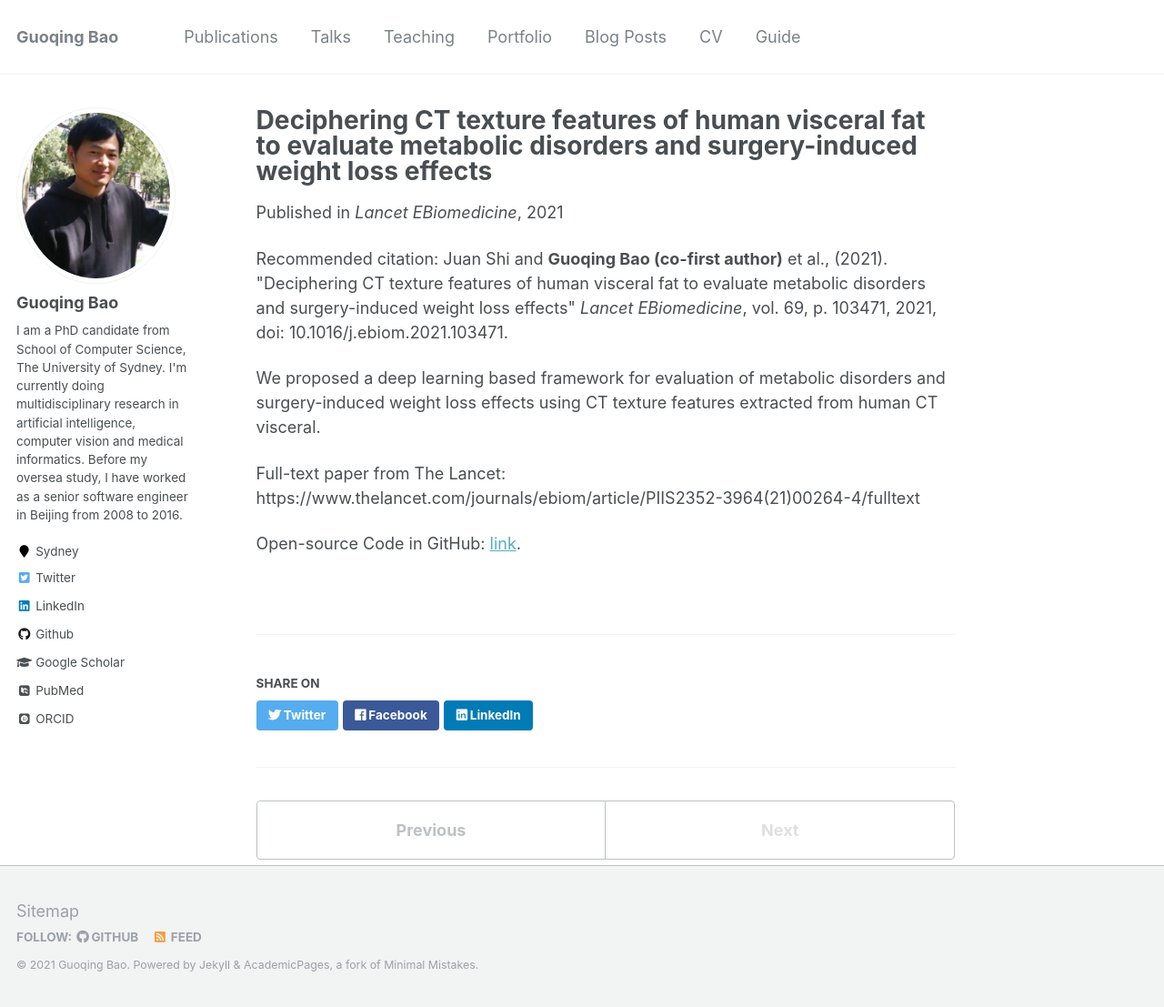
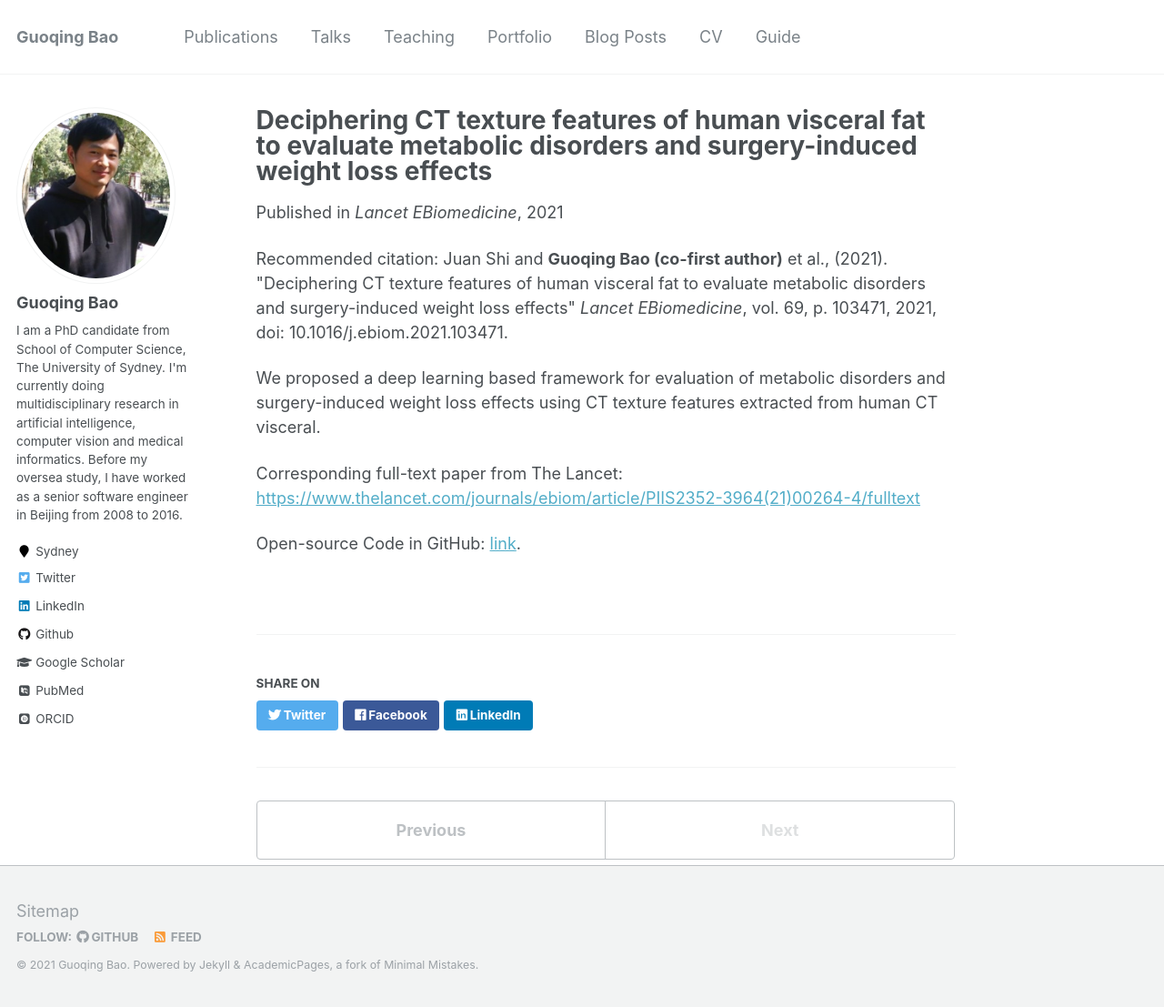
Before and after one commit to guoqingbao/guoqingbao.github.io, a Jekyll site: the page built from _publications/2021-06-18-DeepAdipose.md, in a window 1280 px wide and 1107 px high. Shown: the whole window at 91% size. Built offline with Jekyll 4.4.1, drawn with Linux system fonts in a browser that asks for light colours; some web fonts are replaced.

Commit message:
Update 2021-06-18-DeepAdipose.md

```diff
--- a/_publications/2021-06-18-DeepAdipose.md
+++ b/_publications/2021-06-18-DeepAdipose.md
@@ -10,6 +10,6 @@
 ---
 We proposed a deep learning based framework for evaluation of metabolic disorders and surgery-induced weight loss effects using CT texture features extracted from human CT visceral.
 
-Full-text paper from The Lancet: https://www.thelancet.com/journals/ebiom/article/PIIS2352-3964(21)00264-4/fulltext
+Corresponding full-text paper from The Lancet: [https://www.thelancet.com/journals/ebiom/article/PIIS2352-3964(21)00264-4/fulltext](https://www.thelancet.com/journals/ebiom/article/PIIS2352-3964(21)00264-4/fulltext)
 
 Open-source Code in GitHub: [link](https://github.com/guoqingbao/DeepAdipose).
```
